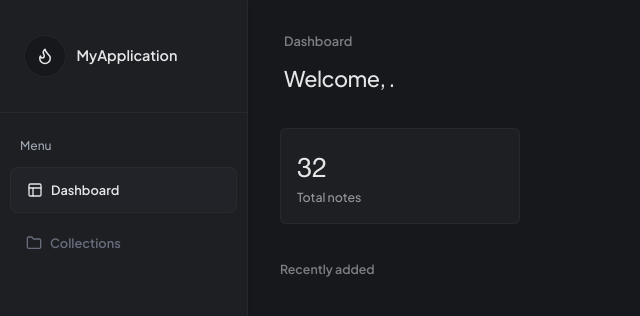
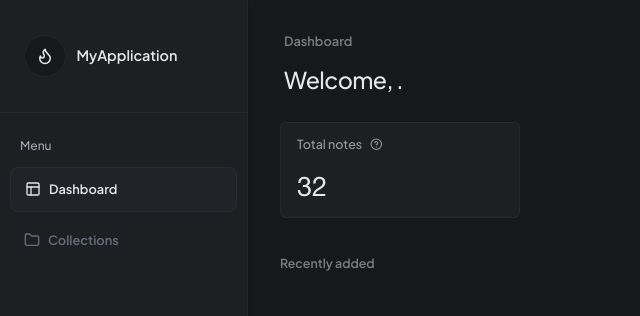
Before and after one commit to rogelcristobal/my-application, a React (Vite) app in the folder client/: page /dashboard in a window 1280 px wide. Shown: the top 316 px of the page, without its empty margins (0-640 px from the left). Built offline with nearby package versions, Linux system fonts and the light colour scheme; no server answers; sample sign-in values are in the browser's storage.

Commit message:
somechanges

```diff
--- a/client/src/components/SearchBar.jsx
+++ b/client/src/components/SearchBar.jsx
@@ -5,11 +5,11 @@ const SearchBar = () => {
   const inputRef = React.useRef(null);
   const [state, setState] = React.useState({
     hover: false,
-    focus:false,
+    focus: false,
     input: "",
   });
   const hoverToggle = () => {
-    setState({ ...state, hover: !state.hover,focus:!state.focus });
+    setState({ ...state, hover: !state.hover, focus: !state.focus });
   };
 
   React.useEffect(() => {
@@ -17,12 +17,12 @@ const SearchBar = () => {
       if (event.ctrlKey && event.key === "k") {
         event.preventDefault();
         inputRef.current.focus();
-        setState({ ...state, hover: !state.hover ,focus:!state.focus});
+        setState({ ...state, hover: !state.hover, focus: !state.focus });
       }
     };
     const handleClickOutside = (event) => {
       if (inputRef.current && !inputRef.current.contains(event.target)) {
-        setState({ ...state, hover: false ,focus:false});
+        setState({ ...state, hover: false, focus: false });
       }
     };
 
@@ -41,7 +41,7 @@ const SearchBar = () => {
         type="text"
         onMouseEnter={hoverToggle}
         onMouseLeave={hoverToggle}
-        placeholder="Search document here"
+        placeholder="Search..."
         onChange={(e) =>
           setState({
             ...state,
@@ -58,9 +58,9 @@ const SearchBar = () => {
         }`}
       />
 
-      {!state.hover&& !state.input&&(
-        <div class=" absolute text-[#a7a9ad] badge  flex px-2  right-4 text-[0.7rem] top-1/2 -translate-y-1/2 badge-sm bg-[#26272e]/60">
-          Ctrl + k
+      { !state.input && (
+        <div class=" absolute text-[#a7a9ad]  items-center flex px-2  right-2 text-[0.7rem] top-1/2 -translate-y-1/2  gap-1.5">
+          <kbd className="kbd kbd-xs rounded p-0.5 text-[0.7rem] border-[#a7a9ad]/10 text-[#a7a9ad]/70 px-1">ctrl</kbd>+<kbd className="kbd kbd-xs rounded p-0.5 text-[0.7rem] border-[#a7a9ad]/10 text-[#a7a9ad]/70 px-1">k</kbd>
         </div>
       )}
     </div>
--- a/client/src/components/Sidebar.jsx
+++ b/client/src/components/Sidebar.jsx
@@ -1,5 +1,5 @@
 import React from "react";
-import {LuLayout, LuFolder,LuFlame} from 'react-icons/lu'
+import {LuLayout, LuFolder,LuFlame,LuChevronsLeft} from 'react-icons/lu'
 import {motion, useAnimation} from 'framer-motion'
 import SidebarLink from "./SidebarLink";
 import AuthContext from "../context/AuthContext";
@@ -30,7 +30,7 @@ const Sidebar = () => {
         } w-full   relative flex  items-center justify-start h-28  pt-0  `}
       >
         <div
-          className={`border-dark grid bg-[#17181c]  rounded-full p-[0.7rem] place-content-center ${
+          className={`border-dark grid bg-[#17181c] cursor-pointer  rounded-full p-[0.7rem] place-content-center ${
             state ? "mr-0" : "mr-0"
           }`}
         >
@@ -45,9 +45,9 @@ const Sidebar = () => {
         {/* toggle btn */}
         {/* <motion.button
           onClick={handleToggleSidebar}
-          className={`absolute  px-2 py-2 rounded-full bottom-3 sample bg-[#27282f]  cursor-pointer  z-10 text-xs text-inherit  right-0 translate-x-1/2 `}
+          className={`absolute  px-2 py-2 rounded-full -bottom-4 border-dark sample bg-[#1e1f23] hover:bg-[#27282f]  cursor-pointer  z-10 text-xs text-inherit  right-0 translate-x-1/2 `}
         >
-          <TbChevronLeft />
+          <LuChevronsLeft />
         </motion.button> */}
       </div>
       <div className="w-full border-dark-top mb-2"></div>
--- a/client/src/components/SidebarLink.jsx
+++ b/client/src/components/SidebarLink.jsx
@@ -7,28 +7,40 @@ const SidebarLink = ({ title, sidebarState, icon, count, path }) => {
   };
 
   return (
-    <NavLink
-      to={path}
-      role="link"
-      className="w-full   mb-1.5 "
-    >
+    <NavLink to={path} role="link" className="w-full   mb-1.5 ">
       {({ isActive }) => (
         <div
           onMouseEnter={hoverToggle}
           onMouseLeave={hoverToggle}
-          className={`w-full  rounded-lg relative  border-dark box-border h-[2.90rem] btn-sm btn  ${isActive?'text-[#e4e6e7] border-dark hover:border-dark bg-[#26272e]/60 hover:bg-[#26272e]':'text-[#676d7c] border-0 bg-transparent hover:bg-transparent'}
-          ${sidebarState?'flex justify-center    ':'flex justify-center px-3.5'}
+          className={`w-full  rounded-lg relative  border-dark box-border h-[2.80rem] btn-sm btn  ${
+            isActive
+              ? "text-[#e4e6e7] border-dark hover:border-dark bg-[#26272e]/60 hover:bg-[#26272e]"
+              : "text-[#676d7c] border-0 bg-transparent hover:bg-transparent"
+          }
+          ${
+            sidebarState
+              ? "flex justify-center    "
+              : "flex justify-center px-3.5"
+          }
           `}
         >
           <div className=" h-fit flex justify-between items-center overflow-hidden w-full">
-            <div className="flex justify-start items-center  pl-0.5 max-w-[100%] font-semibold  text-[0.8rem] w-full capitalize gap-2">
-              <span className="text-[1rem]">{icon}</span>
-              {!sidebarState&&
-              <span className=" text-start w-full  overflow-hidden truncate"> {title}</span>}
+            <div
+              className={`flex justify-start items-center   max-w-[100%] font-semibold  text-[0.8rem] w-full capitalize gap-2`}
+            >
+              <span className="text-[1rem] mx-auto">{icon}</span>
+              {!sidebarState && (
+                <span className=" text-start w-full  overflow-hidden truncate">
+                  {" "}
+                  {title}
+                </span>
+              )}
             </div>
-            {count&& !sidebarState&&
-            <span className="normal-case font-medium whitespace-nowrap text-[#a0a6b1]  text-[0.65rem]">23 new</span>
-            }
+            {count && !sidebarState && (
+              <div class=" absolute text-[#a7a9ad] badge  flex px-2 font-normal  right-1.5 border-0 normal-case text-[0.7rem] top-1/2 -translate-y-1/2 badge-sm bg-[#26272e]/60">
+                32 new
+              </div>
+            )}
           </div>
 
           {/* <div
--- a/client/src/pages/Home.jsx
+++ b/client/src/pages/Home.jsx
@@ -3,6 +3,7 @@ import Sidebar from "../components/Sidebar";
 import AuthContext from "../context/AuthContext";
 import { auth } from "../firebase-config";
 import { useNavigate } from "react-router-dom";
+import {LuHelpCircle} from 'react-icons/lu'
 Sidebar;
 const Home = () => {
   const navigate = useNavigate()
@@ -21,23 +22,23 @@ const Home = () => {
 
        <div className="h-fit  w-full flex pt-8 px-9 pb-0 flex-col">
         <span className="mb-3 font-semibold text-[0.8rem]  text-[#a7a9ad]/70">Dashboard</span>
-        <span className="font-plus text-[1.35rem] font-medium tracking-tight capitalize">Welcome,<span className="text-semibold  tracking-tight"> {data?.firstName} {data?.lastName}. </span></span>
+        <span className="font-plus text-[1.45rem] font-medium tracking-tight capitalize">Welcome,<span className="text-semibold  tracking-tight"> {data?.firstName} {data?.lastName}. </span></span>
         {/* <span className="text-[0.8rem] font-plus text-black mt-3 ">
           Lorem ipsum dolor sit amet consectetur adipisicing elit. Delectus, eos?
         </span> */}
       </div>
 
-      <div className="px-8 w-full h-full pt-8">
+      <div className="px-8 w-full h-full pt-6">
         {/* <div className=" border-dark-top mb-6"></div> */}
-        <div className="border-dark px-4 bg-[#1e1f23] py-4 rounded-md mt-0 cursor-pointer  flex flex-col justify-end min-h-[6rem] w-60">
-          <div className=" flex  flex-col w-fit">
-            <span className="   text-inherit font-helveticaRegular text-[1.7rem] ">
+        <div className="border-dark px-0 bg-[#1e1f23]  rounded-md mt-0 cursor-pointer  flex flex-col justify-start min-h-[6rem] w-60">
+          <div className=" flex  flex-col px-4 py-3 w-full">
+            <span className="text-[0.785rem] flex items-center gap-2 font-plus font-medium text-[#97999e]">
+              Total notes <LuHelpCircle />
+            </span>
+          </div>
+            <span className="px-4 pt-0 pb-2   text-inherit font-helveticaRegular text-[1.7rem] ">
               32
             </span>
-            <span className="text-[0.775rem] font-plus font-medium text-[#97999e]">
-              Total notes
-            </span>
-          </div>
         </div>
         <div className="mt-8">
           <span className="text-[0.775rem] mb-3  text-[#a7a9ad]/70 font-semibold ">Recently added </span>
```
Also changed, not shown: client/src/pages/Collections.jsx (+8 -8 lines).
